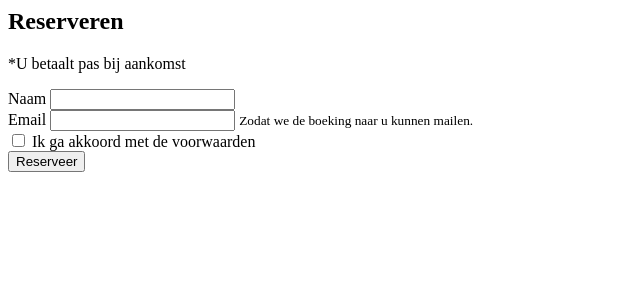
After one commit to SebasJan/WelgelegenBB-WebDev1-Eindopdracht, a PHP site: page /reservationform.inc.php in a window 1280 px wide. The commit adds this page. Shown: the top 300 px of the page, without its empty margins (0-640 px from the left). Run offline with PHP 8.4, Linux system fonts and the light colour scheme.

Commit message:
tot reserven

```diff
--- a/app/controllers/reservationcontroller.php
+++ b/app/controllers/reservationcontroller.php
@@ -5,7 +5,10 @@ class ReservationController extends Controller
 {
     public function index()
     {
-        require __DIR__ . '/../views/reservation/index.php';
+        require __DIR__ . '/../repositories/bookingrepository.php';
+        $bookingRepository = new BookingRepository();
+        $room = $bookingRepository->getRoomById($_GET['roomid']);
+        $this->displayView($room);
     }
 }
 ?>
--- /dev/null
+++ b/app/views/reservation/reservationform.inc.php
@@ -0,0 +1,20 @@
+<div class="col-sm-7">
+    <h2>Reserveren</h2>
+    <p>*U betaalt pas bij aankomst</p>
+    <form>
+        <div class="form-group">
+            <label for="exampleInputEmail1">Naam</label>
+            <input type="text" class="form-control" id="exampleInputEmail1">
+        </div>
+        <div class="form-group">
+            <label for="exampleInputPassword1">Email</label>
+            <input type="email" class="form-control">
+            <small id="emailHelp" class="form-text text-muted">Zodat we de boeking naar u kunnen mailen.</small>
+        </div>
+        <div class="form-group form-check">
+            <input type="checkbox" class="form-check-input">
+            <label class="form-check-label" for="exampleCheck1" required>Ik ga akkoord met de voorwaarden</label>
+        </div>
+        <button type="submit" class="btn btn-primary">Reserveer</button>
+    </form>
+</div>
```
Also changed, not shown: app/repositories/bookingrepository.php (+11 -0 lines), app/views/reservation/index.php (+26 -4 lines), app/views/reservation/room.inc.php (added, +14 -0 lines).
